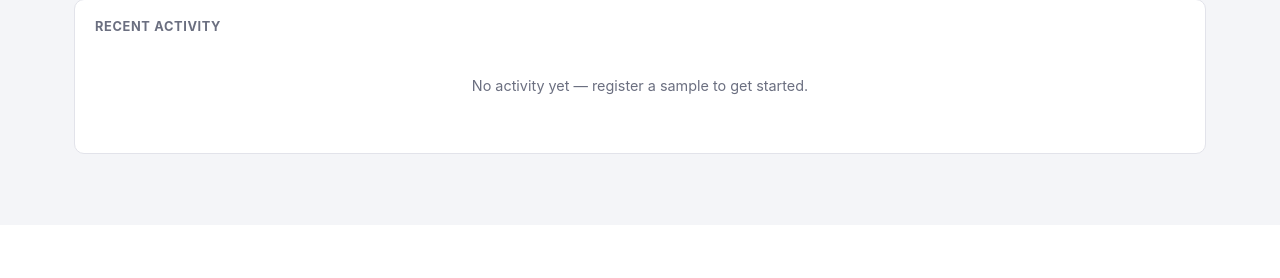
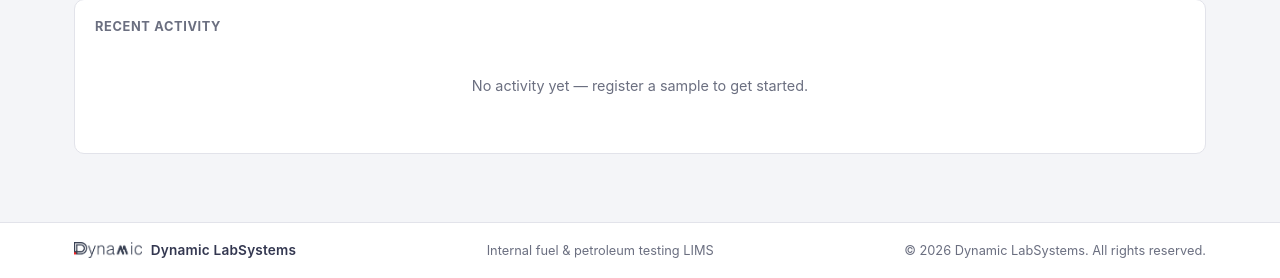
Before and after one commit to Philip199710/Dynamic-LabSystems, a Django app: page /dashboard/ in a window 1280 px wide. Shown: the part 575-853 px from the top of the page. Before the commit the page ends 729 px from the top, so only its background shows below. Run offline with Django 5.2, Linux system fonts and the light colour scheme; the visitor is signed in with stand-in values (Sample User, id 1); data comes from the database, SQL or seed files in the repository; data that the repository does not hold is empty.

Commit message:
Add footer, sample deletion, and email notifications

```diff
--- a/samples/urls.py
+++ b/samples/urls.py
@@ -9,4 +9,5 @@ urlpatterns = [
     path("new/", views.sample_create, name="create"),
     path("<int:pk>/", views.sample_detail, name="detail"),
     path("<int:pk>/dispose/", views.sample_dispose, name="dispose"),
+    path("<int:pk>/delete/", views.sample_delete, name="delete"),
 ]
--- a/static/css/style.css
+++ b/static/css/style.css
@@ -16,8 +16,13 @@
 
 * { box-sizing: border-box; }
 
+html { height: 100%; }
+
 body {
   margin: 0;
+  min-height: 100%;
+  display: flex;
+  flex-direction: column;
   font-family: -apple-system, BlinkMacSystemFont, "Segoe UI", Roboto, Helvetica, Arial, sans-serif;
   background: var(--bg);
   color: var(--ink);
@@ -55,7 +60,35 @@ a:hover { color: var(--red); }
 .navbar .user button { background: none; border: none; color: #b7bad0; font: inherit; cursor: pointer; padding: 0; }
 .navbar .user button:hover { color: #fff; }
 
-.container { max-width: 1180px; margin: 0 auto; padding: 1.5rem 1.5rem 3rem; }
+.container { max-width: 1180px; margin: 0 auto; padding: 1.5rem 1.5rem 3rem; flex: 1 0 auto; width: 100%; }
+
+.site-footer {
+  flex-shrink: 0;
+  background: var(--card);
+  border-top: 1px solid var(--border);
+}
+
+.site-footer-inner {
+  max-width: 1180px;
+  margin: 0 auto;
+  padding: 1.1rem 1.5rem;
+  display: flex;
+  align-items: center;
+  justify-content: space-between;
+  gap: 0.75rem 1.5rem;
+  flex-wrap: wrap;
+}
+
+.site-footer-brand { display: flex; align-items: center; gap: 0.55rem; }
+.site-footer-brand img { height: 16px; display: block; }
+.site-footer-brand span { font-weight: 600; font-size: 0.85rem; color: var(--navy); letter-spacing: 0.2px; }
+
+.site-footer-tag { margin: 0; color: var(--muted); font-size: 0.8rem; }
+.site-footer-copy { margin: 0; color: var(--muted); font-size: 0.8rem; }
+
+@media (max-width: 560px) {
+  .site-footer-inner { flex-direction: column; align-items: flex-start; }
+}
 
 h1, h2, h3 { color: var(--navy); font-weight: 650; margin-top: 0; }
 h1 { font-size: 1.5rem; }
--- a/templates/base.html
+++ b/templates/base.html
@@ -34,5 +34,16 @@
     {% endif %}
     {% block content %}{% endblock %}
   </div>
+
+  <footer class="site-footer">
+    <div class="site-footer-inner">
+      <div class="site-footer-brand">
+        <img src="{% static 'img/logo.png' %}" alt="{{ SITE_NAME }}">
+        <span>{{ SITE_NAME }}</span>
+      </div>
+      <p class="site-footer-tag">Internal fuel &amp; petroleum testing LIMS</p>
+      <p class="site-footer-copy">&copy; {% now "Y" %} {{ SITE_NAME }}. All rights reserved.</p>
+    </div>
+  </footer>
 </body>
 </html>
--- a/templates/samples/sample_detail.html
+++ b/templates/samples/sample_detail.html
@@ -14,6 +14,12 @@
     <form method="post" action="{% url 'samples:dispose' sample.pk %}" onsubmit="return confirm('Mark this sample as disposed?');">
       {% csrf_token %}
       <button type="submit" class="btn secondary">Mark disposed</button>
+    </form>
+    {% endif %}
+    {% if perms.samples.delete_sample %}
+    <form method="post" action="{% url 'samples:delete' sample.pk %}" onsubmit="return confirm('Permanently delete sample {{ sample.sample_id }}? This removes its tests, results, and chain-of-custody log, and cannot be undone.');">
+      {% csrf_token %}
+      <button type="submit" class="btn danger">Delete</button>
     </form>
     {% endif %}
   </div>
```
Also changed, not shown: docker-compose.yml (+7 -0 lines), dynamiclab/settings.py (+23 -0 lines), samples/emails.py (added, +47 -0 lines), samples/views.py (+23 -1 lines), templates/samples/sample_list.html (+9 -1 lines), 1 other file.
